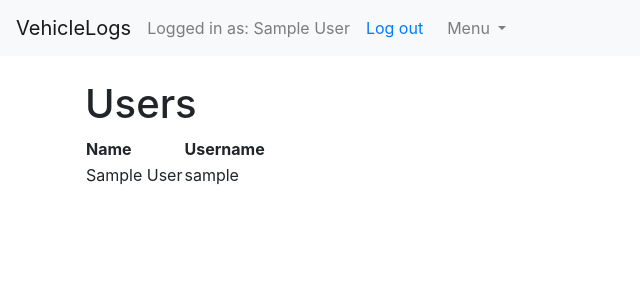
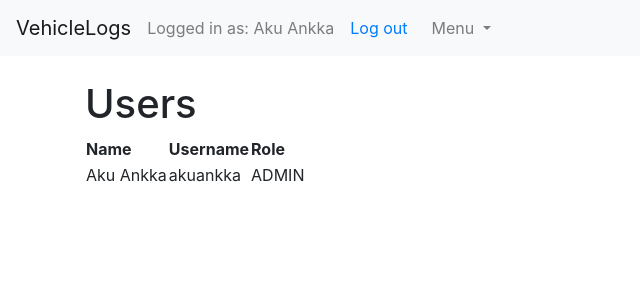
Before and after one commit to skoskipaa/VehicleLogs, a Flask app: page /auth/list in a window 1280 px wide. Shown: the top 300 px of the page, without its empty margins (0-640 px from the left). Run offline with Flask 2, Linux system fonts and the light colour scheme; a user stored in the database is signed in; data comes from the database, SQL or seed files in the repository; tables that the repository leaves empty hold one stand-in row (values such as "Sample post"); some libraries are stand-ins or nearby versions.

Commit message:
Implement role-based authorization

```diff
--- a/application/__init__.py
+++ b/application/__init__.py
@@ -22,6 +22,7 @@ from application.logs import models
 from application.logs import views
 
 from application.auth.models import User
+from application.auth.models import Role
 from os import urandom
 app.config["SECRET_KEY"] = urandom(32)
 
@@ -32,9 +33,26 @@ login_manager.init_app(app)
 login_manager.login_view = "auth_login"
 login_manager.login_message = "Please, login to use this functionality."
 
+
 @login_manager.user_loader
 def load_user(user_id):
     return User.query.get(user_id)
 
 
+from flask_user import UserManager, SQLAlchemyAdapter
+
+db_adapter = SQLAlchemyAdapter(db, User)
+user_manager = UserManager(db_adapter, app)
+
+
 db.create_all()
+
+if not User.query.filter_by(username='akuankka').first():
+    name = 'Aku Ankka'
+    username = 'akuankka'
+    pwd = 'akuankka'
+    user1 = User(name, username, pwd)
+    user1.roles.append(Role(name='ADMIN'))
+
+    db.session().add(user1)
+    db.session().commit()
--- a/application/auth/forms.py
+++ b/application/auth/forms.py
@@ -1,5 +1,5 @@
 from flask_wtf import FlaskForm
-from wtforms import PasswordField, StringField, validators
+from wtforms import PasswordField, StringField, SelectField, validators
 
 
 class LoginForm(FlaskForm):
@@ -15,6 +15,7 @@ class UserForm(FlaskForm):
     username = StringField("Username", [validators.Length(min=4, max=50)])
     password = PasswordField("Password", [validators.Length(min=8, max=50)])
     password_conf = PasswordField("Confirm password", [validators.Length(min=8, max=50)])
+    role = SelectField("Role", choices=[("ADMIN", "ADMIN"), ("USER", "USER")], default="USER")
 
     class Meta:
         csrf = False
--- a/application/auth/models.py
+++ b/application/auth/models.py
@@ -1,7 +1,8 @@
 from application import db, bcrypt
+from flask_user import UserMixin
 
 
-class User(db.Model):
+class User(db.Model, UserMixin):
 
     __tablename__ = "account"
     id = db.Column(db.Integer, primary_key=True)
@@ -15,19 +16,25 @@ class User(db.Model):
 
     logs = db.relationship("Log", backref='driver', lazy=True)
 
+    roles = db.relationship('Role', secondary='user_roles',
+                            backref=db.backref('users', lazy='dynamic'))
+
     def __init__(self, name, username, password):
         self.name = name
         self.username = username
         self.password = bcrypt.generate_password_hash(password).decode("utf-8")
 
-    def get_id(self):
-        return self.id
+    def is_admin(self):
+        rol = self.roles[0]
+        return rol.name == 'ADMIN'
 
-    def is_active(self):
-        return True
 
-    def is_anonymous(self):
-        return False
+class Role(db.Model):
+    id = db.Column(db.Integer(), primary_key=True)
+    name = db.Column(db.String(50))
 
-    def is_authenticated(self):
-        return True
+
+class UserRoles(db.Model):
+    id = db.Column(db.Integer(), primary_key=True)
+    user_id = db.Column(db.Integer(), db.ForeignKey('account.id', ondelete='CASCADE'))
+    role_id = db.Column(db.Integer(), db.ForeignKey('role.id', ondelete='CASCADE'))
--- a/application/auth/views.py
+++ b/application/auth/views.py
@@ -1,8 +1,9 @@
 from flask import render_template, request, redirect, url_for, flash
-from flask_login import login_user, logout_user, login_required
+from flask_login import login_user, logout_user
+from flask_user import roles_required
 
 from application import app, db, bcrypt
-from application.auth.models import User
+from application.auth.models import User, Role
 from application.auth.forms import LoginForm, UserForm
 from sqlalchemy.exc import IntegrityError
 
@@ -41,6 +42,7 @@ def auth_logout():
 
 
 @app.route("/auth/register", methods=["GET", "POST"])
+@roles_required('ADMIN')
 def users_create():
     if request.method == "GET":
         return render_template("auth/userform.html", form=UserForm())
@@ -59,13 +61,15 @@ def users_create():
         name = form.name.data
         username = form.username.data
         password = form.password.data
+        r = form.role.data
 
         u = User(name, username, password)
+        u.roles.append(Role(name=r))
         db.session().add(u)
         db.session().commit()
 
         flash("New user account created successfully!", category="success")
-        return redirect(url_for("vehicles_index"))
+        return redirect(url_for("index"))
 
     except IntegrityError:
         flash("Username already taken!", category="warning")
@@ -73,7 +77,7 @@ def users_create():
 
 
 @app.route("/auth/list")
-@login_required
+@roles_required('ADMIN')
 def users_index():
     us = User.query.all()
     return render_template("auth/list.html", users=us)
--- a/application/logs/views.py
+++ b/application/logs/views.py
@@ -1,6 +1,7 @@
 from application import app, db
 from flask import render_template, request, redirect, url_for, flash
 from flask_login import login_required, current_user
+from flask_user import roles_required
 
 from application.logs.models import Log
 from application.logs.forms import LogForm
@@ -12,6 +13,7 @@ from application.vehicles.models import Vehicle
 
 
 @app.route("/logs/")
+@roles_required('ADMIN')
 def logs_index():
     logs = Log.query.all()
     return render_template("logs/list.html", logs=logs, name="All")
@@ -24,6 +26,7 @@ def logs_form(vehicle_id):
 
 
 @app.route("/logs/<vehicle_id>", methods=["GET"])
+@roles_required('ADMIN')
 def logs_for_vehicle(vehicle_id):
     logs = Log.query.filter_by(vehicle_id=vehicle_id).all()
     v = Vehicle.query.get_or_404(vehicle_id)
--- a/application/templates/auth/list.html
+++ b/application/templates/auth/list.html
@@ -5,11 +5,16 @@
     <tr>
         <th>Name</th>
         <th>Username</th>
+        <th>Role</th>
     </tr>
     {% for person in users %}
     <tr>
         <td>{{ person.name }}</td>
         <td>{{ person.username }}</td>
+        <td>{% for role in person.roles %}
+            <body>{{ role.name }}</body>
+            {% endfor %}
+        </td>
     </tr>
     {% endfor %}
 </table>
--- a/application/templates/layout.html
+++ b/application/templates/layout.html
@@ -26,11 +26,13 @@
                         Menu
                     </a>
                     <div class="dropdown-menu" aria-labelledby="navbarDropdownMenuLink">
+                    <a class="dropdown-item" href="{{ url_for('vehicles_index') }}">Show all vehicles</a>
+                    {% if current_user.is_admin() %}
                     <a class="dropdown-item" href="{{ url_for('users_create') }}">Create a new user</a>
                     <a class="dropdown-item" href="{{ url_for('users_index') }}">List all users</a>
                     <a class="dropdown-item" href="{{ url_for('vehicles_form') }}">Add a vehicle</a>
                     <a class="dropdown-item" href="{{ url_for('logs_index') }}">Show all logs</a>
-                    <a class="dropdown-item" href="{{ url_for('vehicles_index') }}">Show all vehicles</a>
+                    {% endif %}
                     </div>
                 </li>
             </ul>
--- a/application/vehicles/views.py
+++ b/application/vehicles/views.py
@@ -1,25 +1,27 @@
 from application import app, db
 from flask import render_template, request, redirect, url_for
 from flask_login import login_required
+from flask_user import roles_required
 
 from application.vehicles.models import Vehicle
 from application.vehicles.forms import VehicleForm
 
 
 @app.route("/vehicles/new/")
-@login_required
+@roles_required('ADMIN')
 def vehicles_form():
     return render_template("vehicles/new.html", form=VehicleForm())
 
 
 @app.route("/vehicles/", methods=["GET"])
+@login_required
 def vehicles_index():
     vehicles = Vehicle.query.all()
     return render_template("vehicles/list.html", vehicles=vehicles)
 
 
 @app.route("/vehicles/", methods=["POST"])
-@login_required
+@roles_required('ADMIN')
 def vehicles_create():
     form = VehicleForm(request.form)
 
```
Also changed, not shown: application/templates/auth/userform.html (+8 -0 lines), application/templates/menu.html (deleted, +0 -26 lines).
